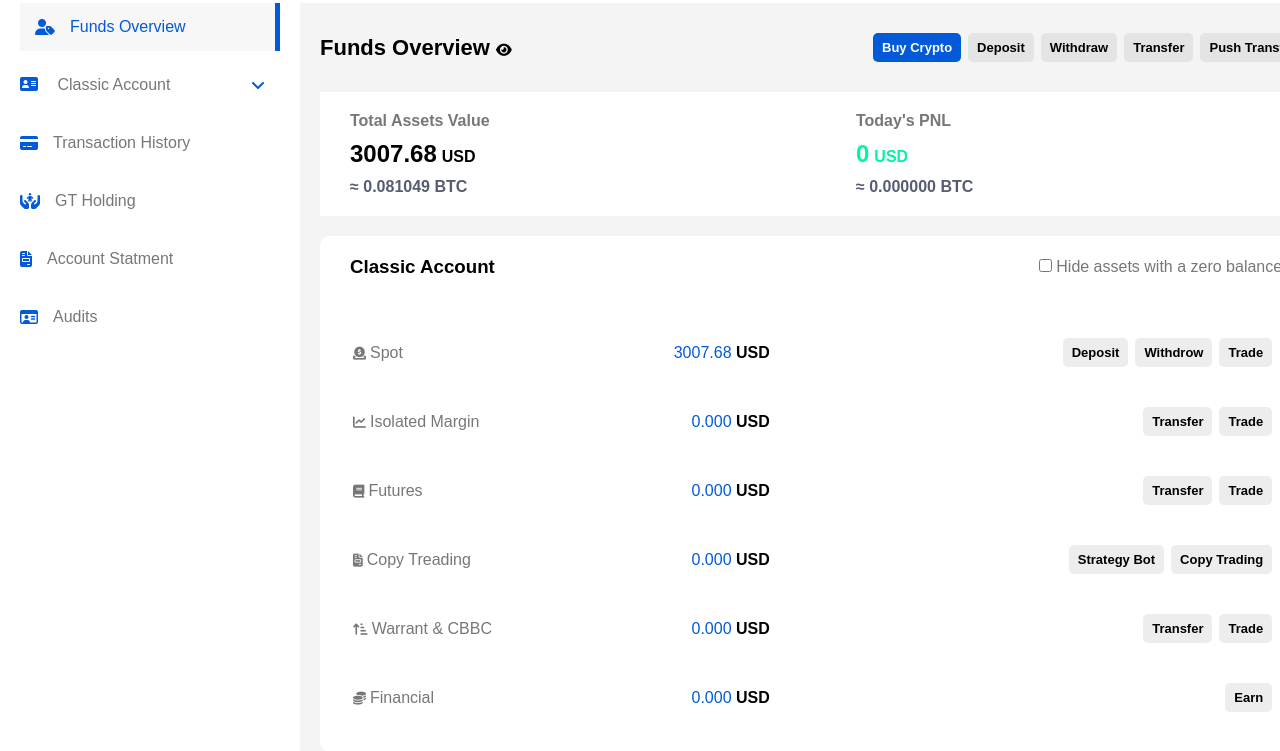
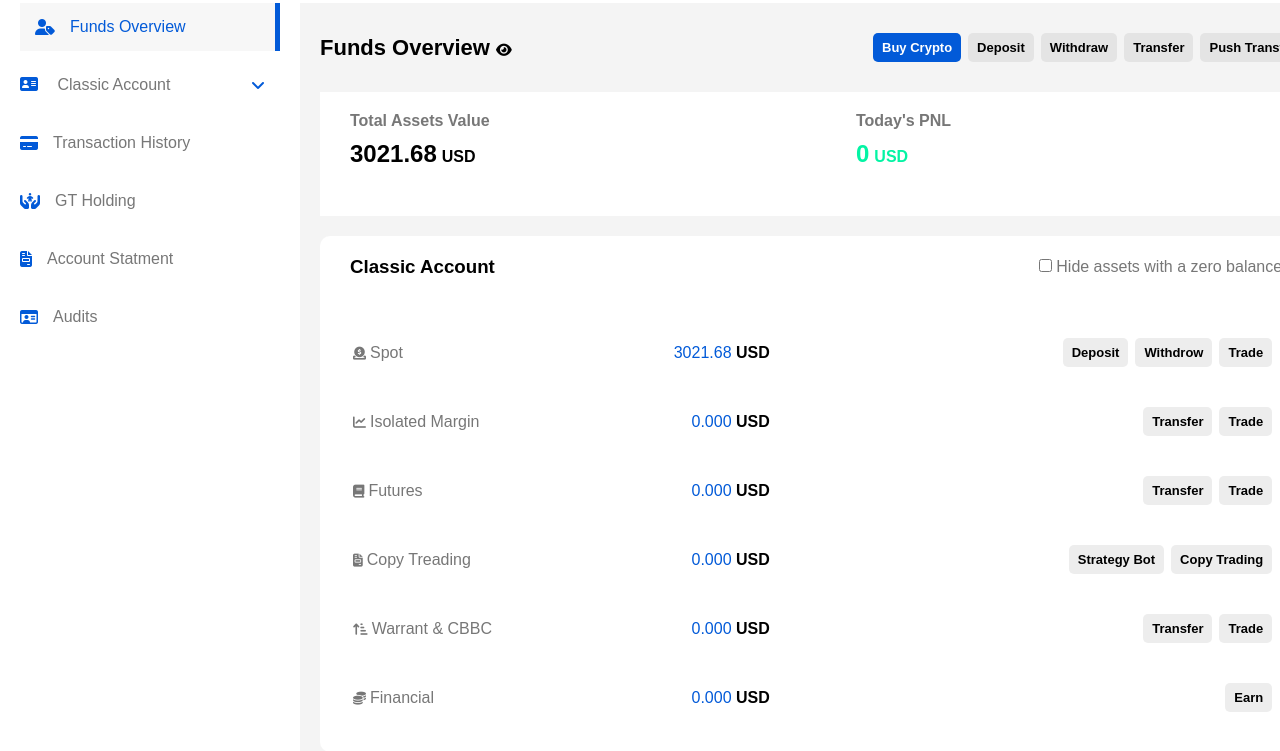
Before and after one commit to grenoff90/thre, a plain HTML site: page Dash-board-master/index.html in a window 1280 px wide. Shown: the part 79-830 px from the top of the page. Drawn offline with Linux system fonts and the light colour scheme.

Commit message:
Add files via upload

```diff
--- a/Dash-board-master/index.html
+++ b/Dash-board-master/index.html
@@ -915,7 +915,7 @@
                     <div class="info">
                         <p class="head">Total Assets Value</p>
 
-                        <div class="balance"><span class="num " >3007.68</span><span>USD</span></div>
+                        <div class="balance"><span class="num " >3021.68</span><span>USD</span></div>
                         <p class="bla">≈ <span >0.081049</span> BTC </p>
                     </div>
                 </div>
@@ -939,7 +939,7 @@
                 <div class="acc-balances">
                     <div class="info">
                         <span><i class="fa-solid fa-circle-dollar-to-slot"></i>Spot</span>
-                        <div class="balance"><span class="num">3007.68 </span><span>USD</span></div>
+                        <div class="balance"><span class="num">3021.68 </span><span>USD</span></div>
                     </div>
                     <ul class="btns">
                         <li>Deposit</li>
--- a/Dash-board-master/style.css
+++ b/Dash-board-master/style.css
@@ -724,14 +724,14 @@ aside .exchange-mobile {
     font-size: 24px;
     font-weight: bold;
     margin-right: 5px;
-    color: black;
+
 }
 .bla {
-    color: #565D73;
+    color: white;
 }
 .content .usd-info .balance {
     margin-bottom: 10px;
-    color: black;
+
 }
 
 .content .usd-info .right .balance {
```
Also changed, not shown: Dash-board-master/spot_page/index.html (+1 -1 lines).
